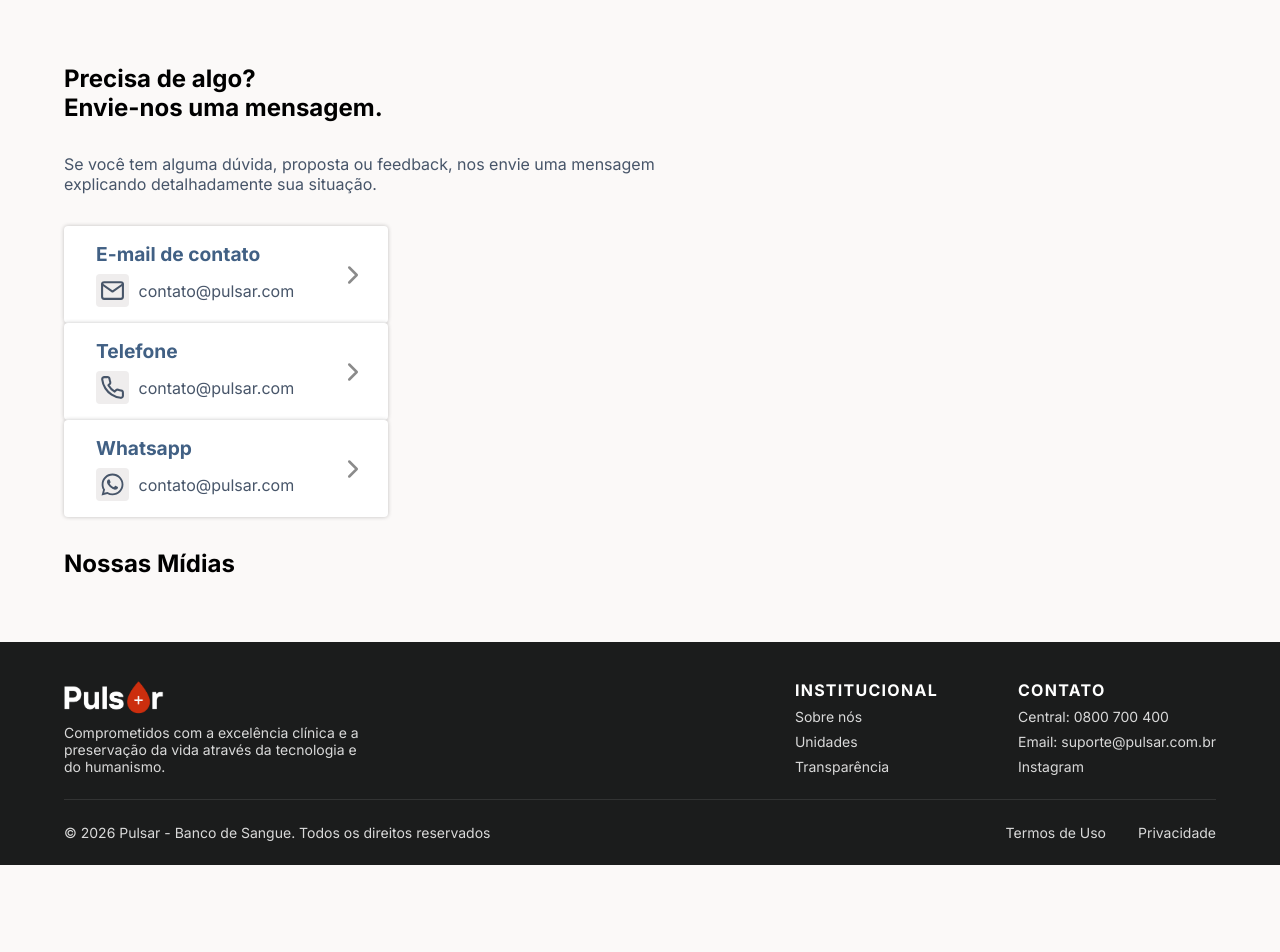
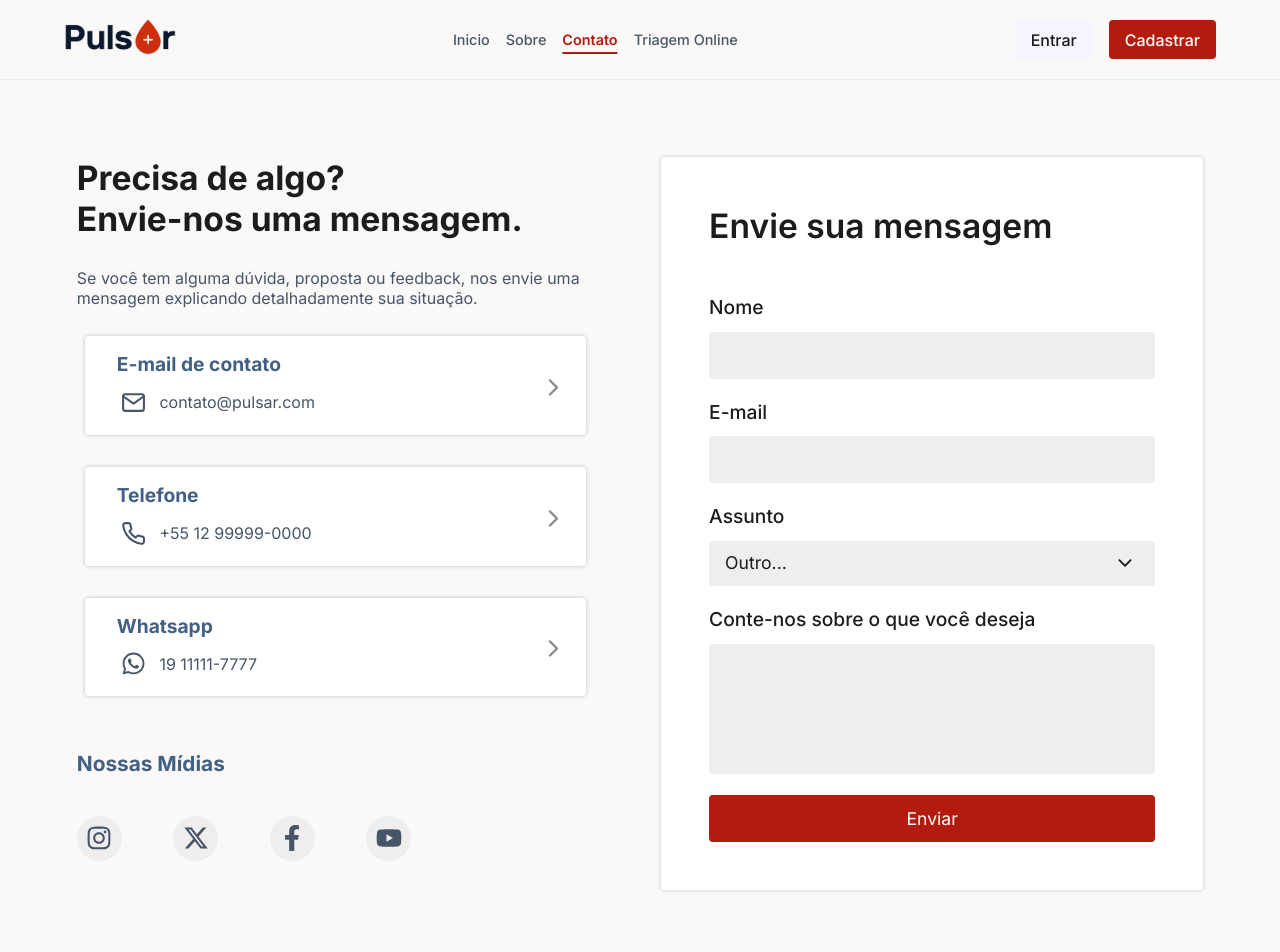
Before and after one commit to databloodHealth/Pulsar, a React (Vite) app in the folder Front/: page /contato in a window 1280 px wide. Shown: the top 952 px of the page. Before the commit the page ends 865 px from the top, so only its background shows below. Built offline with nearby package versions, Linux system fonts and the light colour scheme.

Commit message:
dev page contato concluida

```diff
--- a/Front/src/components/MeiosDeContato/index.jsx
+++ b/Front/src/components/MeiosDeContato/index.jsx
@@ -1,5 +1,5 @@
 import style from './style.module.css'
-import { ChevronRight } from 'lucide-react'
+import { IoIosArrowDown } from "react-icons/io";
 export default function MeioDeContato({meio, icone, desc}) {
     return(
     <>
@@ -9,7 +9,7 @@ export default function MeioDeContato({meio, icone, desc}) {
                 <span>{icone}</span>
                 <p>{desc}</p>
             </div>
-        <ChevronRight className={style.rightArrow} color='#8b8b8b' size={30}/>
+        <IoIosArrowDown className={style.rightArrow} color='#8b8b8b' size={25}/>
         </div>
     </>
     )
--- a/Front/src/components/MeiosDeContato/style.module.css
+++ b/Front/src/components/MeiosDeContato/style.module.css
@@ -1,5 +1,5 @@
-.meioContato{
-    width: 50%;
+.meioContato {
+    width: 100%;
     padding: 1rem 2rem;
     background: #fff;
     border-radius: 4px;
@@ -7,36 +7,47 @@
     position: relative;
     display: flex;
     flex-direction: column;
-    gap: .5rem;
+    gap: .6rem;
+    cursor: pointer;
+    transition: box-shadow .2s;
 }
 
-.meioContato h1{
+.meioContato:hover {
+    box-shadow: 0 0 4px 0 var(--azul-400);
+}
+
+.meioContato:hover .rightArrow {
+    transform: rotate(90deg);
+}
+
+.meioContato h1 {
     color: var(--azul-400);
     font-size: 1.2rem;
 }
 
-.meioContato p{
+.meioContato p {
     color: var(--cinza-900);
 }
 
-.meioContato span{
+.meioContato span {
     display: flex;
     align-items: center;
     justify-content: center;
     color: var(--cinza-900);
-    background-color: var(--cinza-300);
     border-radius: 4px;
     padding: .25rem;
 }
 
-.meioContato > div{
+.meioContato>div {
     display: flex;
     gap: .6rem;
     align-items: center;
 }
 
-.meioContato .rightArrow{
+.meioContato .rightArrow {
     right: 20px;
-    bottom: 33px;
+    bottom: 35px;
     position: absolute;
+    transition: transform .1s;
+    rotate: -90deg;
 }
--- a/Front/src/pages/Landing/Contato.jsx
+++ b/Front/src/pages/Landing/Contato.jsx
@@ -1,18 +1,22 @@
 import style from '@/styles/contato.module.css'
 import FooterLanding from '@/components/ui/LandingPage/FooterLanding'
 import MeioDeContato from '@/components/MeiosDeContato'
-import { FaWhatsapp } from "react-icons/fa";
+import { FaWhatsapp, FaInstagram, FaFacebookF, FaYoutube } from "react-icons/fa";
+import { FaXTwitter } from "react-icons/fa6";
 import { FiPhone, FiMail } from "react-icons/fi";
+import Header from '@/components/ui/LandingPage/Header';
+import { IoIosArrowDown } from "react-icons/io";
 
 
 export default function Contato() {
     return (
         <>
+            <Header />
             <main className={style.contatoMain}>
 
                 <section className={style.meiosContatoContainer}>
 
-                    <div>
+                    <div className={style.title}>
                         <h1>Precisa de algo?</h1>
                         <h1>Envie-nos uma mensagem.</h1>
                     </div>
@@ -32,28 +36,64 @@ export default function Contato() {
                         <MeioDeContato
                             meio={"Telefone"}
                             icone={<FiPhone size={25} />}
-                            desc={"contato@pulsar.com"}
+                            desc={"+55 12 99999-0000"}
                         />
 
                         <MeioDeContato
                             meio={"Whatsapp"}
                             icone={<FaWhatsapp size={25} />}
-                            desc={"contato@pulsar.com"}
+                            desc={"19 11111-7777"}
                         />
                     </div>
 
-                    <div className="midiasSociais">
+                    <div className={style.midiasSociais}>
                         <h2>Nossas Mídias</h2>
                         <div>
-                            <span></span>
-                            <span></span>
-                            <span></span>
-                            <span></span>
+                            <span><FaInstagram size={26} /></span>
+                            <span><FaXTwitter size={26} /></span>
+                            <span><FaFacebookF size={26} /></span>
+                            <span><FaYoutube size={26} /></span>
                         </div>
                     </div>
                 </section>
 
-                <div className={style.mensagemContainer}></div>
+                <div className={style.mensagemContainer}>
+                    <h1>Envie sua mensagem</h1>
+
+                    <form action="">
+
+                        <div className={style.inputContainer}>
+                            <label htmlFor="nome">Nome</label>
+                            <input type="text" name='nome' id={style.nome}/>
+                        </div>
+
+                        <div className={style.inputContainer}>
+                            <label htmlFor="email">E-mail</label>
+                            <input type="email" name='email' id={style.email}/>
+                        </div>
+
+                        <div className={style.inputContainer}>
+                            <label htmlFor="assunto">Assunto</label>
+                            <select name="assunto" id={style.assunto}>
+                                <option value="outro">Outro...</option>
+                                <option value="">a</option>
+                                <option value="">b</option>
+                                <option value="">c</option>
+                            </select>
+                            <IoIosArrowDown className={style.selectArrow} size={20}/>
+                        </div>
+
+                        <div className={style.inputContainer}>
+                            <label htmlFor="mensagem">Conte-nos sobre o que você deseja</label>
+                            <textarea name='mensagem' id={style.mensagem} rows={5}/>
+                        </div>
+
+                        <button id={style.sendButton}>
+                            Enviar
+                        </button>
+                    </form>
+
+                </div>
             </main>
             <FooterLanding />
         </>
--- a/Front/src/styles/contato.module.css
+++ b/Front/src/styles/contato.module.css
@@ -1,25 +1,155 @@
-.contatoMain{
+.contatoMain {
     display: flex;
-    align-items: center;
     width: 100%;
-    padding: 5%;
+    padding: 6%;
+    gap: 6%;
 }
 
-.meiosContatoContainer{
+.meiosContatoContainer {
+    display: flex;
+    flex-direction: column;
+    gap: 1.8rem;
+}
+
+.meiosContatoContainer .title h1 {
+    color: var(--cinza-800);
+    font-size: 2.1rem;
+}
+
+.meiosContatoContainer>p {
+    color: var(--cinza-900);
+    font-size: 1rem;
+}
+
+.meioWrapper {
     display: flex;
     flex-direction: column;
     gap: 2rem;
+    align-items: center;
+    padding: 0 .5rem;
 }
 
-.meiosContatoContainer>h1{
-    color: var(--cinza-800);
-    font-size: 2.5rem;
+.midiasSociais {
+    margin-top: 1.6rem;
+    display: flex;
+    flex-direction: column;
+    gap: 2.5rem;
 }
 
-.meiosContatoContainer>p{
-    color: var(--cinza-900);
+.midiasSociais>h2 {
+    color: var(--azul-400);
+    font-size: 1.3rem;
 }
 
-.mensagemContainer{
-    width: 44rem;
+.midiasSociais>div {
+    display: flex;
+    gap: 3.2rem;
 }
+
+.midiasSociais span {
+    display: flex;
+    display: flex;
+    align-items: center;
+    justify-content: center;
+    color: var(--cinza-900);
+    background-color: var(--cinza-300);
+    border-radius: 50%;
+    padding: .6rem;
+    cursor: pointer;
+    transition: background-color .3s;
+}
+
+.midiasSociais span:hover {
+    background-color: var(--cinza-400);
+}
+
+.mensagemContainer {
+    padding: 3rem;
+    width: 55rem;
+    box-shadow: 0 0 4px 0 #00000034;
+    border-radius: 4px;
+    background-color: #fff;
+    display: flex;
+    flex-direction: column;
+    gap: 3.1rem;
+}
+
+.mensagemContainer>h1 {
+    font-size: 2.1rem;
+    font-weight: 600;
+    color: var(--cinza-800);
+}
+
+.mensagemContainer>form {
+    display: flex;
+    flex-direction: column;
+    width: 100%;
+    gap: 1.3rem;
+}
+
+.mensagemContainer>form .inputContainer {
+    width: 100%;
+    display: flex;
+    flex-direction: column;
+    gap: .8rem;
+    position: relative;
+}
+
+.mensagemContainer>form .inputContainer .selectArrow {
+    position: absolute;
+    right: 20px;
+    bottom: 13px;
+    color: var(--cinza-800);
+}
+
+.mensagemContainer>form .inputContainer label {
+    font-size: 1.2rem;
+    font-weight: 500;
+    color: var(--cinza-800);
+}
+
+.mensagemContainer>form .inputContainer input,
+select,
+textarea {
+    font-size: 1.1rem;
+    border: 0;
+    outline: 0;
+    padding: .8rem 1rem;
+    color: var(--cinza-800);
+    background-color: var(--cinza-300);
+    border-radius: 4px;
+    transition: background-color .2s;
+}
+
+.mensagemContainer>form .inputContainer input:hover,
+select:hover,
+textarea:hover {
+    background-color: var(--cinza-400);
+}
+
+.mensagemContainer>form .inputContainer select {
+    cursor: pointer;
+}
+
+.mensagemContainer>form .inputContainer:focus-within .selectArrow {
+    transform: rotate(180deg);
+}
+
+.mensagemContainer>form .inputContainer textarea {
+    resize: none;
+}
+
+.mensagemContainer>form #sendButton {
+    border: 0;
+    background-color: var(--vermelho-500);
+    padding: .8rem;
+    font-size: 1.1rem;
+    color: white;
+    transition: background-color .3s;
+    cursor: pointer;
+    border-radius: 4px;
+}
+
+.mensagemContainer>form #sendButton:hover{
+    background-color: var(--vermelho-hover);
+}
```
